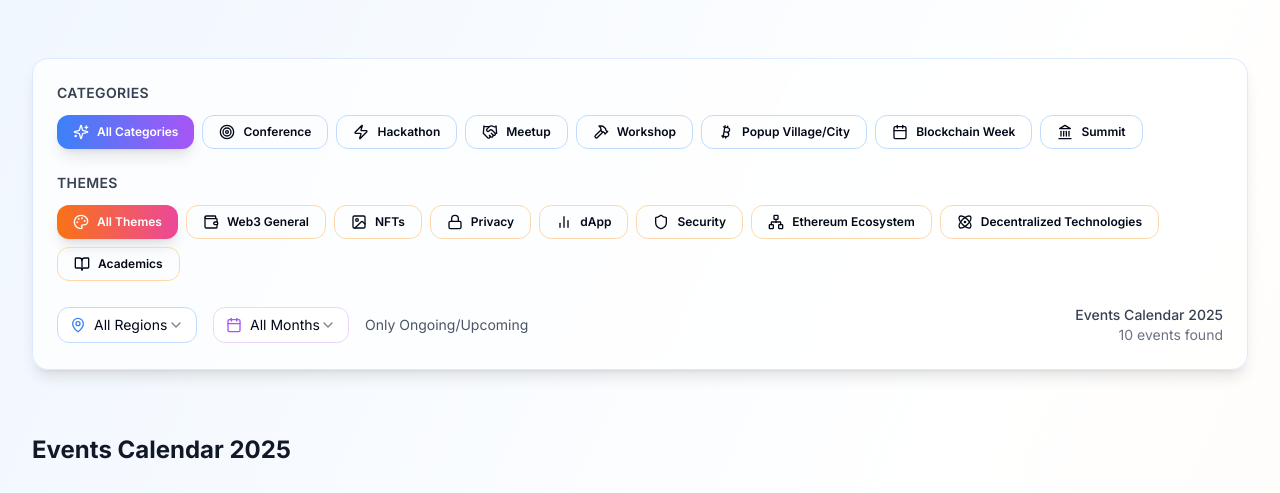
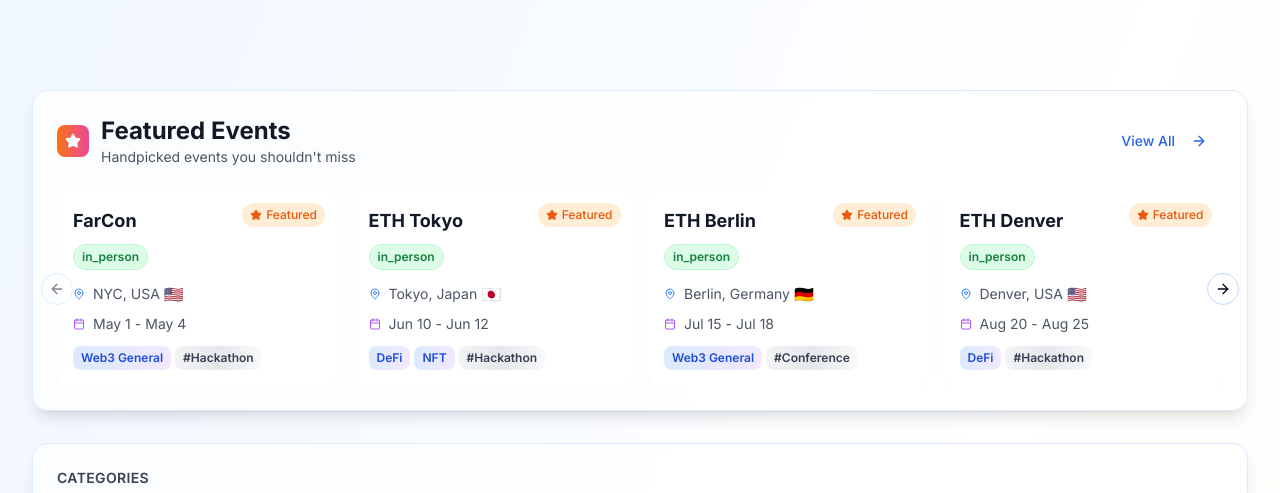
Before and after one commit to toshiboy86/ether-event-glow-up, a React (Vite) app: page / in a window 1280 px wide. Shown: the part 271-764 px from the top of the page. Built offline with nearby package versions, Linux system fonts and the light colour scheme.

Commit message:
feat: Add featured events carousel
Adds a horizontally scrolling carousel below the hero section to display featured events. The carousel showcases event cards with key information, smaller in size than the standard event cards.

```diff
--- /dev/null
+++ b/src/components/FeaturedEventCard.tsx
@@ -0,0 +1,112 @@
+
+import React from 'react';
+import { MapPin, Calendar, Star } from 'lucide-react';
+import { Card, CardContent } from '@/components/ui/card';
+import { Badge } from '@/components/ui/badge';
+
+interface FeaturedEventCardProps {
+  event: {
+    id: number;
+    name: string;
+    location: string;
+    countryCode: string;
+    categories: string[];
+    domains: string[];
+    venueType: string;
+    startDateTime: Date;
+    endDateTime: Date;
+  };
+}
+
+const FeaturedEventCard = ({ event }: FeaturedEventCardProps) => {
+  const getFlagEmoji = (countryCode: string) => {
+    if (!countryCode) return '🌍';
+    return countryCode
+      .toUpperCase()
+      .replace(/./g, char => String.fromCodePoint(127397 + char.charCodeAt(0)));
+  };
+
+  const formatDate = (date: Date) => {
+    if (!date) return '';
+    const d = new Date(date);
+    return d.toLocaleDateString(undefined, { month: 'short', day: 'numeric' });
+  };
+
+  const getVenueTypeColor = (venueType: string) => {
+    switch (venueType) {
+      case 'in_person':
+        return 'bg-green-100 text-green-700 border-green-200';
+      case 'virtual':
+        return 'bg-blue-100 text-blue-700 border-blue-200';
+      case 'hybrid':
+        return 'bg-yellow-100 text-yellow-700 border-yellow-200';
+      default:
+        return 'bg-gray-100 text-gray-700 border-gray-200';
+    }
+  };
+
+  return (
+    <Card className="group hover:shadow-lg transition-all duration-300 border-0 bg-white/90 backdrop-blur-sm hover:scale-105 rounded-xl overflow-hidden min-w-[280px] max-w-[320px] relative">
+      <div className="absolute top-3 right-3 z-10">
+        <div className="flex items-center space-x-1 bg-orange-100 text-orange-600 px-2 py-1 rounded-full text-xs font-medium">
+          <Star className="w-3 h-3 fill-current" />
+          <span>Featured</span>
+        </div>
+      </div>
+
+      <CardContent className="p-4">
+        <div className="mb-3">
+          <h3 className="text-lg font-bold text-gray-900 mb-2 group-hover:text-blue-600 transition-colors line-clamp-2">
+            {event.name}
+          </h3>
+          <Badge className={`text-xs px-2 py-1 rounded-full border ${getVenueTypeColor(event.venueType)}`}>
+            {event.venueType}
+          </Badge>
+        </div>
+
+        <div className="space-y-2 mb-3">
+          <div className="flex items-center text-gray-600 text-sm">
+            <MapPin className="w-3 h-3 mr-2 text-blue-500 flex-shrink-0" />
+            <span className="truncate mr-1">{event.location}</span>
+            <span className="text-base">{getFlagEmoji(event.countryCode)}</span>
+          </div>
+          <div className="flex items-center text-gray-600 text-sm">
+            <Calendar className="w-3 h-3 mr-2 text-purple-500 flex-shrink-0" />
+            <span>
+              {formatDate(event.startDateTime)}
+              {event.endDateTime && (
+                <>
+                  <span className="mx-1">-</span>
+                  {formatDate(event.endDateTime)}
+                </>
+              )}
+            </span>
+          </div>
+        </div>
+
+        <div className="flex flex-wrap gap-1">
+          {event.domains.slice(0, 2).map((domain, idx) => (
+            <Badge
+              key={idx}
+              variant="secondary"
+              className="text-xs px-2 py-1 bg-gradient-to-r from-blue-100 to-purple-100 text-blue-700 border-0 rounded-lg"
+            >
+              {domain}
+            </Badge>
+          ))}
+          {event.categories.slice(0, 1).map((cat, idx) => (
+            <Badge
+              key={idx}
+              variant="secondary"
+              className="text-xs px-2 py-1 rounded-lg bg-gradient-to-r from-gray-100 via-gray-200 to-gray-50 text-gray-700 border-0"
+            >
+              #{cat}
+            </Badge>
+          ))}
+        </div>
+      </CardContent>
+    </Card>
+  );
+};
+
+export default FeaturedEventCard;
--- /dev/null
+++ b/src/components/FeaturedEvents.tsx
@@ -0,0 +1,97 @@
+
+import React from 'react';
+import { Star, ArrowRight } from 'lucide-react';
+import { Button } from '@/components/ui/button';
+import {
+  Carousel,
+  CarouselContent,
+  CarouselItem,
+  CarouselNext,
+  CarouselPrevious,
+} from '@/components/ui/carousel';
+import FeaturedEventCard from './FeaturedEventCard';
+
+interface Event {
+  id: number;
+  name: string;
+  location: string;
+  region: string;
+  country: string;
+  countryCode: string;
+  categories: string[];
+  domains: string[];
+  venueType: string;
+  startDateTime: Date;
+  endDateTime: Date;
+  links: string[];
+  socials: string[];
+  communities: string[];
+  hasTimezone: boolean;
+  weatherMetrics: {
+    temp: number;
+    tempmax: number;
+    tempmin: number;
+    humidity: number;
+  };
+}
+
+interface FeaturedEventsProps {
+  events: Event[];
+}
+
+const FeaturedEvents = ({ events }: FeaturedEventsProps) => {
+  // Select first 5 events as featured for demo purposes
+  // In a real app, this would be determined by a "featured" flag in the data
+  const featuredEvents = events.slice(0, 5);
+
+  return (
+    <section className="px-4 sm:px-6 lg:px-8 py-8">
+      <div className="max-w-7xl mx-auto">
+        <div className="bg-white/70 backdrop-blur-sm rounded-2xl p-6 border border-blue-100 shadow-lg">
+          <div className="flex items-center justify-between mb-6">
+            <div className="flex items-center space-x-3">
+              <div className="flex items-center justify-center w-8 h-8 bg-gradient-to-r from-orange-500 to-pink-500 rounded-lg">
+                <Star className="w-4 h-4 text-white fill-current" />
+              </div>
+              <div>
+                <h2 className="text-2xl font-bold text-gray-900">Featured Events</h2>
+                <p className="text-sm text-gray-600">Handpicked events you shouldn't miss</p>
+              </div>
+            </div>
+            <Button variant="ghost" className="hidden sm:flex items-center space-x-2 text-blue-600 hover:text-blue-700">
+              <span>View All</span>
+              <ArrowRight className="w-4 h-4" />
+            </Button>
+          </div>
+
+          <Carousel
+            opts={{
+              align: "start",
+              loop: false,
+            }}
+            className="w-full"
+          >
+            <CarouselContent className="-ml-2 md:-ml-4">
+              {featuredEvents.map((event) => (
+                <CarouselItem key={event.id} className="pl-2 md:pl-4 basis-full sm:basis-1/2 lg:basis-1/3 xl:basis-1/4">
+                  <FeaturedEventCard event={event} />
+                </CarouselItem>
+              ))}
+            </CarouselContent>
+            <CarouselPrevious className="hidden md:flex -left-4 bg-white/90 border-blue-200 hover:bg-blue-50" />
+            <CarouselNext className="hidden md:flex -right-4 bg-white/90 border-blue-200 hover:bg-blue-50" />
+          </Carousel>
+
+          <div className="mt-4 text-center sm:hidden">
+            <Button variant="ghost" className="flex items-center space-x-2 text-blue-600 hover:text-blue-700 mx-auto">
+              <span>View All Featured Events</span>
+              <ArrowRight className="w-4 h-4" />
+            </Button>
+          </div>
+        </div>
+      </div>
+    </section>
+  );
+};
+
+export default FeaturedEvents;
--- a/src/pages/Index.tsx
+++ b/src/pages/Index.tsx
@@ -14,6 +14,7 @@ import MonthFilter from '@/components/MonthFilter';
 import Newsletter from '@/components/Newsletter';
 import Footer from '@/components/Footer';
 import EventListView from '@/components/EventListView';
+import FeaturedEvents from '@/components/FeaturedEvents';
 
 const Index = () => {
   const [searchQuery, setSearchQuery] = useState('');
@@ -363,6 +364,9 @@ const Index = () => {
         </div>
       </section>
 
+      {/* Featured Events Section */}
+      <FeaturedEvents events={events} />
+
       {/* Filters */}
       <section className="px-4 sm:px-6 lg:px-8 mb-8">
         <div className="max-w-7xl mx-auto">
```
